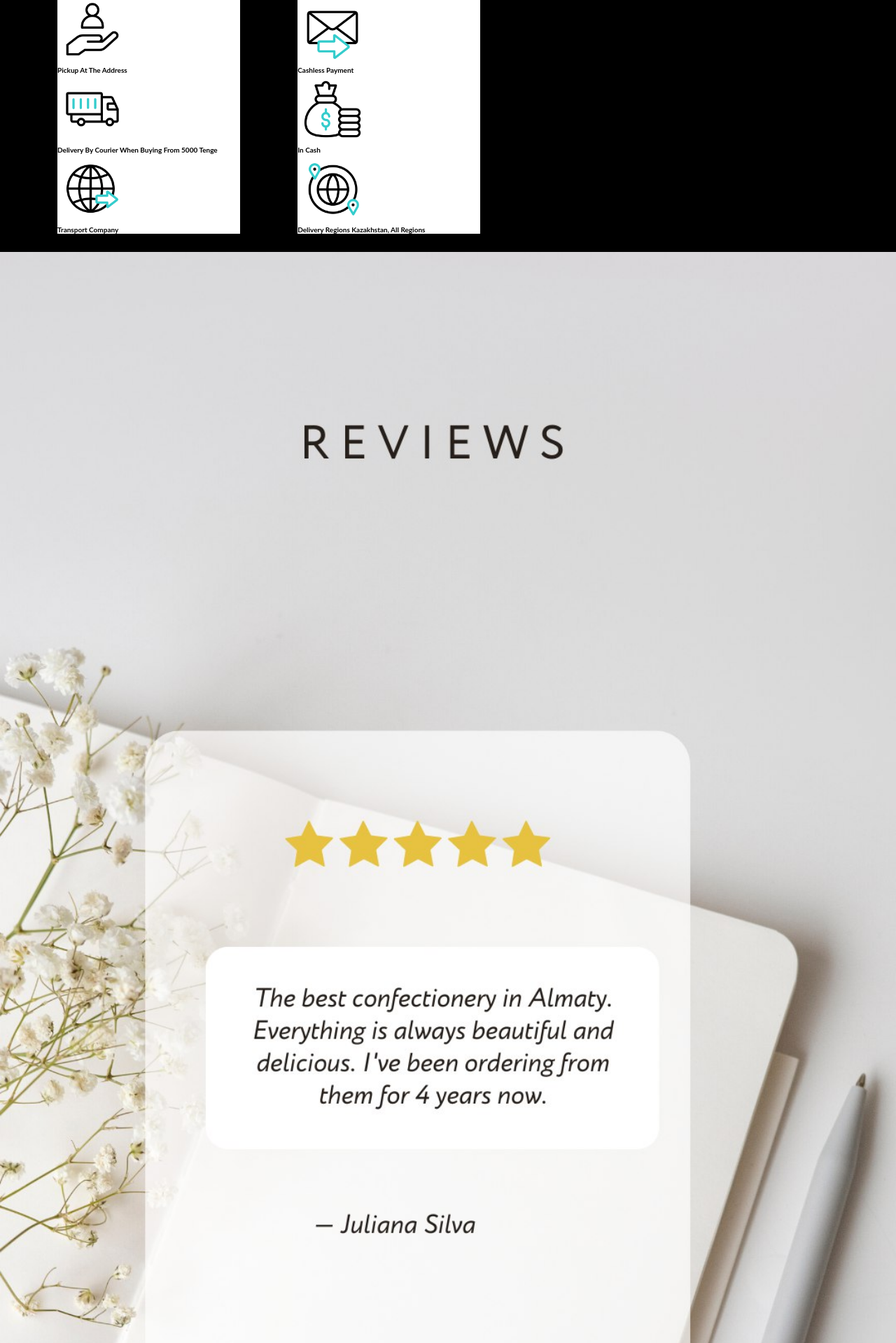
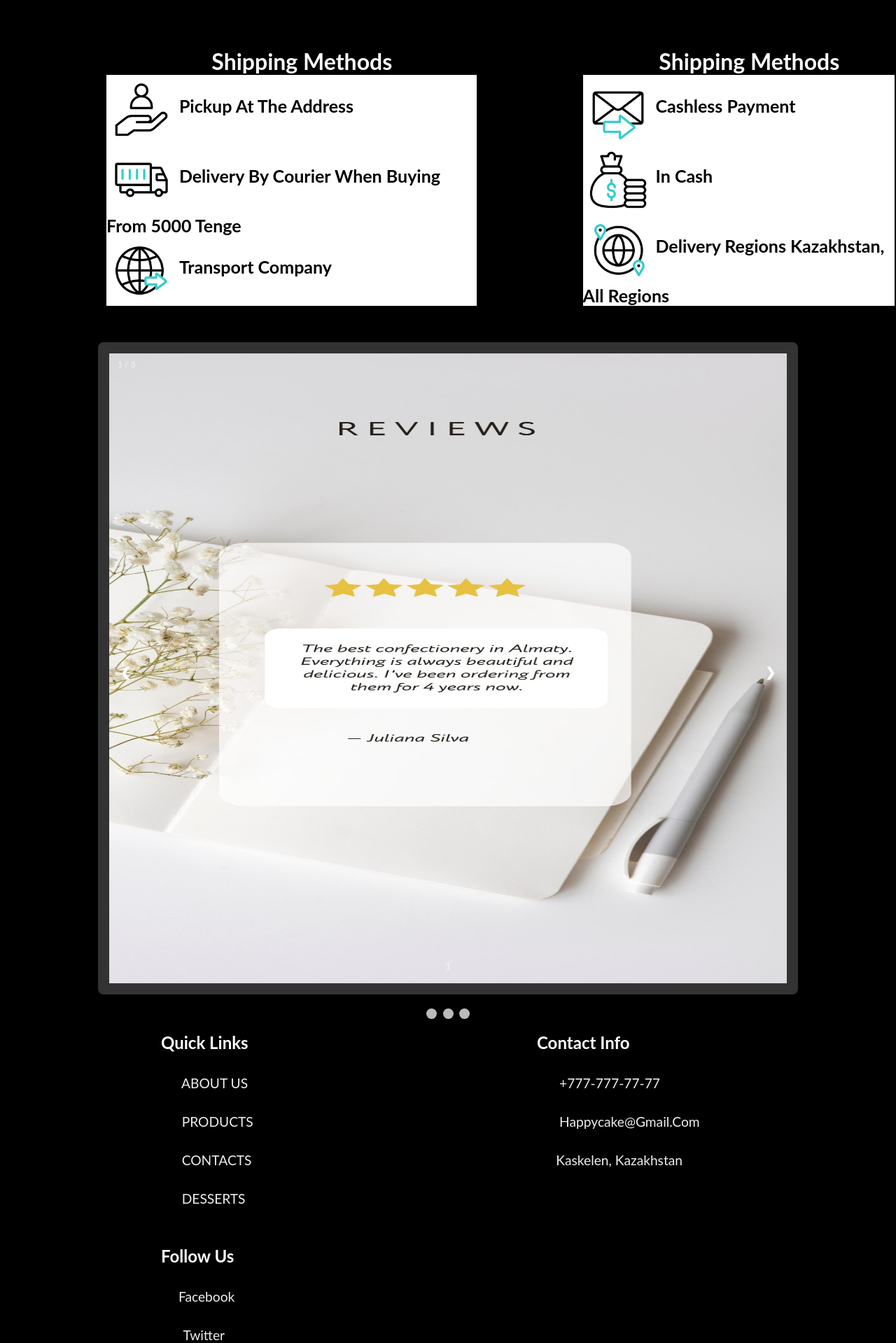
Before and after one commit to zhibekdossymova/WebProject, a PHP site: page /dostavka.html in a window 1280 px wide. Shown: the part 397-2316 px from the top of the page at 70% size. Run offline with PHP 8.4, Linux system fonts and the light colour scheme; lists and menus that the app fills with data are empty.

Commit message:
20
Co-Authored-By: nnnursaule <120462317+nnnursaule@users.noreply.github.com>

```diff
--- a/dostavka.css
+++ b/dostavka.css
@@ -65,34 +65,10 @@
     cursor:pointer;
     display: none;
 }
- html{
-   font-size: 62.5%;
-   overflow-x: hidden;
-   scroll-padding-top: 7rem;
-   scroll-behavior: smooth;
- }
- html::-webkit-scrollbar{
-   width:1rem;
- }
-
- html::-webkit-scrollbar-track{
-   background: white;
- }
-
- html::-webkit-scrollbar-thumb{
-   background: var(--main-color);
-   border-radius: 5rem;
- }
 .head{
   margin-top: -100px;
   color: white;
   margin-left: 180px;
-  margin-top: -200px;
-}
-.basy{
-    background-color: rgb(107, 100, 100);
-    margin-bottom: 100px;
-    text-align: center;
 }
 .basy{
   width: 100%;
@@ -101,10 +77,98 @@
 }
 .bir{
    background-color: white;
-    margin-left: 80px;
+   margin-left: 150px;
    text-align: start;
+}
+.eki{
+  color: black;
+  display: inline;
+  font-size: 25px;
+}
+.photolar{
+  height: 900px;
+  width: 300px;
+}
 
+* {box-sizing: border-box}
+body {font-family: Verdana, sans-serif; margin:0}
+.mySlides {display: none}
+img {vertical-align: middle;}
 
+.slideshow-container {
+ max-width: 1000px;
+ position: relative;
+ margin: auto;
+ width: 100%;
+ border-radius: .5rem;
+ border:1rem solid #333;
+ margin-top: 50px;
+}
+
+.prev, .next {
+ cursor: pointer;
+ position: absolute;
+ top: 50%;
+ width: auto;
+ padding: 16px;
+ margin-top: -22px;
+ color: white;
+ font-weight: bold;
+ font-size: 18px;
+ transition: 0.6s ease;
+ border-radius: 0 3px 3px 0;
+ user-select: none;
+}
+
+.next {
+ right: 0;
+ border-radius: 3px 0 0 3px;
+}
+
+.prev:hover, .next:hover {
+ background-color: rgba(0,0,0,0.8);
+}
+
+.text {
+ color: #f2f2f2;
+ font-size: 15px;
+ padding: 8px 12px;
+ position: absolute;
+ bottom: 8px;
+ width: 100%;
+ text-align: center;
+}
+
+.numbertext {
+ color: #f2f2f2;
+ font-size: 12px;
+ padding: 8px 12px;
+ position: absolute;
+ top: 0;
+}
+
+.dot {
+ cursor: pointer;
+ height: 15px;
+ width: 15px;
+ margin: 0 2px;
+ background-color: #bbb;
+ border-radius: 50%;
+ display: inline-block;
+ transition: background-color 0.6s ease;
+}
+.fade {
+ animation-name: fade;
+ animation-duration: 1.5s;
+}
+
+@keyframes fade {
+ from {opacity: .4}
+ to {opacity: 1}
+}
+
+@media only screen and (max-width: 300px) {
+ .prev, .next,.text {font-size: 11px}
 }
 
  footer{
--- a/dostavka.html
+++ b/dostavka.html
@@ -63,9 +63,8 @@
               </th>
      </table>
 
-<<<<<<< Updated upstream
 
-     <div class="slideshow-container">
+     <div class="slideshow-container" >
 
             <div class="mySlides fade">
               <div class="numbertext">1 / 3</div>
@@ -84,35 +83,6 @@
               <img class="photolar" src="three.jpg" style="width:100%">
               <div class="text">3</div>
             </div>
-=======
-     <table class="border">
-        <th>
-            <div class="basy">
-                <h1 class="head">Shipping methods</h1> </div>
-
-               <div class="bir">
-                <img src="eki.gif" width="100px" height="100px"> <p class="eki">Pickup at the address</p>
-               </div>
-               <div class="bir">
-                <img src="eki.gif" width="100px" height="100px"> <p class="eki">Pickup at the address</p>
-               </div>
-        </th>
-        <th>
-            <div class="basy">
-                <h1 class="head">Payment methods</h1> </div>
-
-               <div class="bir">
-                <img src="eki.gif" width="100px" height="100px"> <p class="eki">Pickup at the address</p>
-               </div>
-               <div class="bir">
-                <img src="eki.gif" width="100px" height="100px"> <p class="eki">Pickup at the address</p>
-               </div>
-        </th>
-
-       </table>
-</div>
-
->>>>>>> Stashed changes
 
 
             <a class="prev" onclick="plusSlides(-1)">❮</a>
```
Lines whose indentation alone changed are shown as unchanged.
